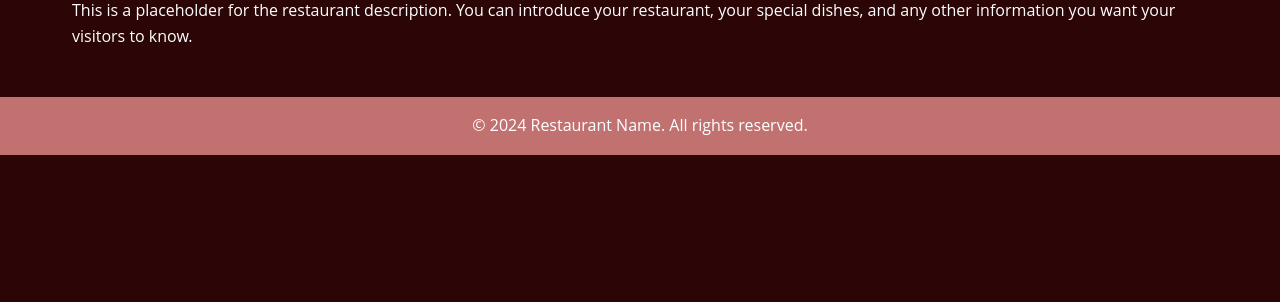
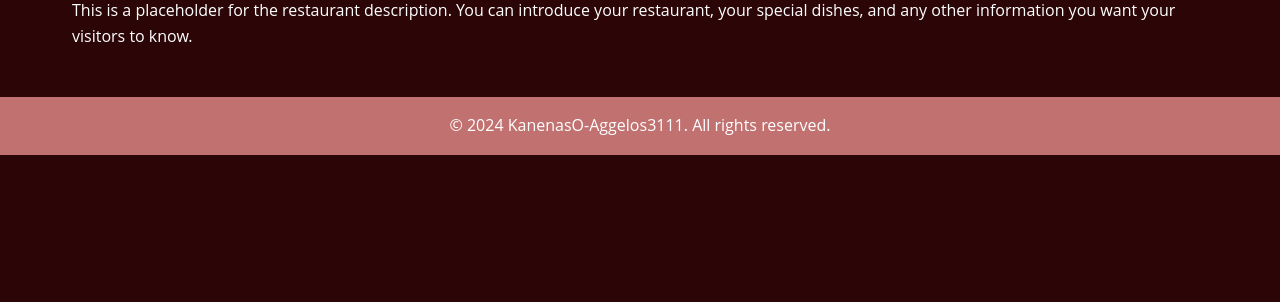
Before and after one commit to Nobody-O/Restaurant_Website, a PHP site: page /index.php in a window 1280 px wide. Shown: the part 166-468 px from the top of the page. Run offline with PHP 8.4, Linux system fonts and the light colour scheme.

Commit message:
GOT RIGHTS

```diff
--- a/includes/footer.php
+++ b/includes/footer.php
@@ -1,7 +1,7 @@
 <!-- Footer -->
 <footer class="footer">
     <div class="container">
-        <span>&copy; 2024 Restaurant Name. All rights reserved.</span>
+        <span>&copy; 2024 KanenasO-Aggelos3111. All rights reserved.</span>
     </div>
 </footer>
 
```
